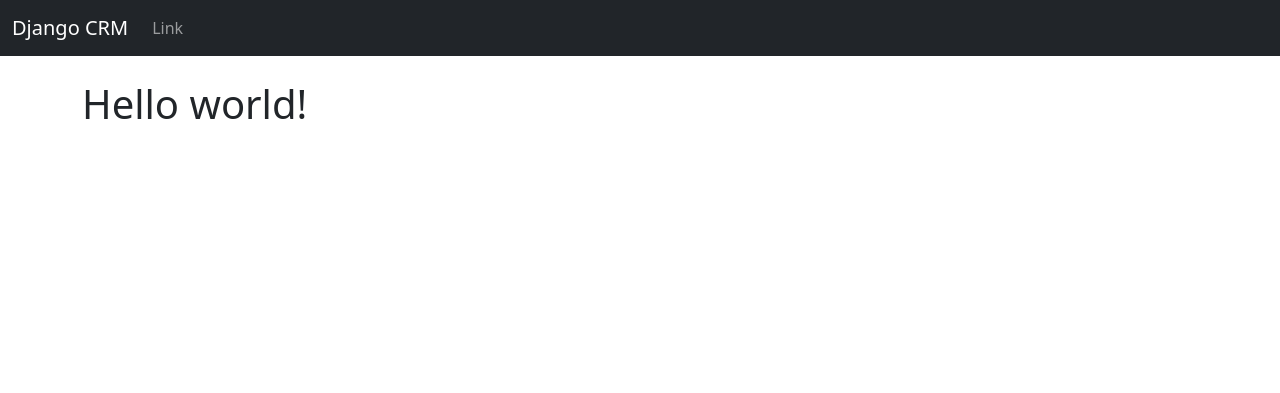
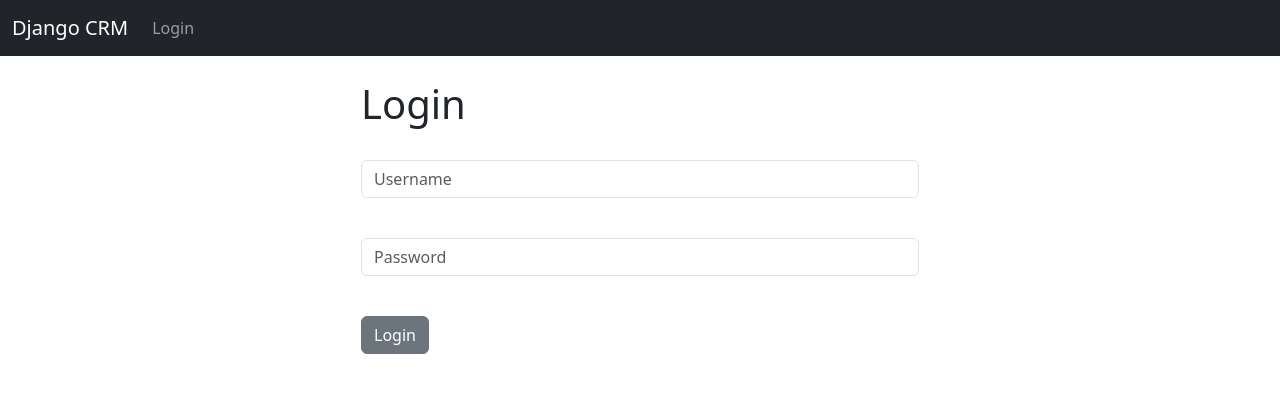
Before and after one commit to jakkilinkivamsi/Django-CRM, a Django app: page / in a window 1280 px wide. Shown: the top 393 px of the page. Run offline with Django 5.2, Linux system fonts and the light colour scheme.

Commit message:
Added user login & logout sections

```diff
--- a/templates/base.html
+++ b/templates/base.html
@@ -10,6 +10,14 @@
     {% include 'navbar.html' %}
     <div class="container">
       <br>
+      {% if messages %}
+      {% for message in messages %}
+      <div class="alert alert-warning alert-dismissible fade show" role="alert">
+        {{message}}
+        <button type="button" class="btn-close" data-bs-dismiss="alert" aria-label="Close"></button>
+      </div>
+      {% endfor %}
+      {% endif %}
       {% block content %}
 
     {% endblock%}
--- a/templates/home.html
+++ b/templates/home.html
@@ -2,6 +2,42 @@
 
 
 {% block content %}
+
+<div class="col-md-6 offset-md-3">
+
+{% if user.is_authenticated %}
+
 <h1>Hello world!</h1>
 
+{% else %}
+
+<h1>Login</h1>
+<br>
+
+<form method="POST" action="{% url 'home' %}">
+
+    {% csrf_token %}
+
+    <form>
+        <div class="mb-3">
+
+          <input type="text" class="form-control" name="username" placeholder="Username" required>
+
+        </div><br>
+        <div class="mb-3">
+                 <input type="password" class="form-control" name="password" placeholder="Password" required>
+        </div>
+       <br>
+        <button type="submit" class="btn btn-secondary">Login</button>
+
+      </form>
+
+</form>
+
+
+
+</div>
+
+{% endif %}
+
 {% endblock %}
--- a/templates/navbar.html
+++ b/templates/navbar.html
@@ -7,9 +7,18 @@
       <div class="collapse navbar-collapse" id="navbarSupportedContent">
         <ul class="navbar-nav me-auto mb-2 mb-lg-0">
 
+          {% if user.is_authenticated %}
+
           <li class="nav-item">
-            <a class="nav-link" href="#">Link</a>
+            <a class="nav-link" href="{% url 'logout_user' %}">Logout</a>
           </li>
+
+          {% else %}
+          <li class="nav-item">
+            <a class="nav-link" href="{% url 'home' %}">Login</a>
+          </li>
+
+          {% endif %}
 
         </ul>
 
--- a/website/urls.py
+++ b/website/urls.py
@@ -2,5 +2,7 @@ from django.urls import path
 from . import views
 
 urlpatterns = [
-    path('',views.home,name='home')
+    path('',views.home,name='home'),
+    path('login/',views.login_user,name='login_user'),
+    path('logout/',views.logout_user,name='logout_user'),
 ]
--- a/website/views.py
+++ b/website/views.py
@@ -1,6 +1,32 @@
-from django.shortcuts import render
+from django.shortcuts import render,redirect
+from django.contrib.auth import authenticate,login,logout
+from django.contrib import messages
 
 # Create your views here.
 
 def home(request):
-    return render(request,'home.html',{})
+    #check to see if logging in
+    if request.method=='POST':
+        username=request.POST['username']
+        password=request.POST['password']
+        #Authenticate
+        user=authenticate(request,username=username,password=password)
+        if user is not None:
+            login(request,user)
+            messages.success(request,"You Have  Logged In Successfully")
+            return redirect('home')
+        else:
+            messages.success(request,"There Was an Error in Logging in, Please try Again...")
+            return redirect('home')
+    else:
+        return render(request,'home.html',{})
+
+
+def login_user(request):
+    pass
+
+
+def logout_user(request):
+    logout(request)
+    messages.success(request,"You Have Been Logged Out...")
+    return redirect('home')
```
